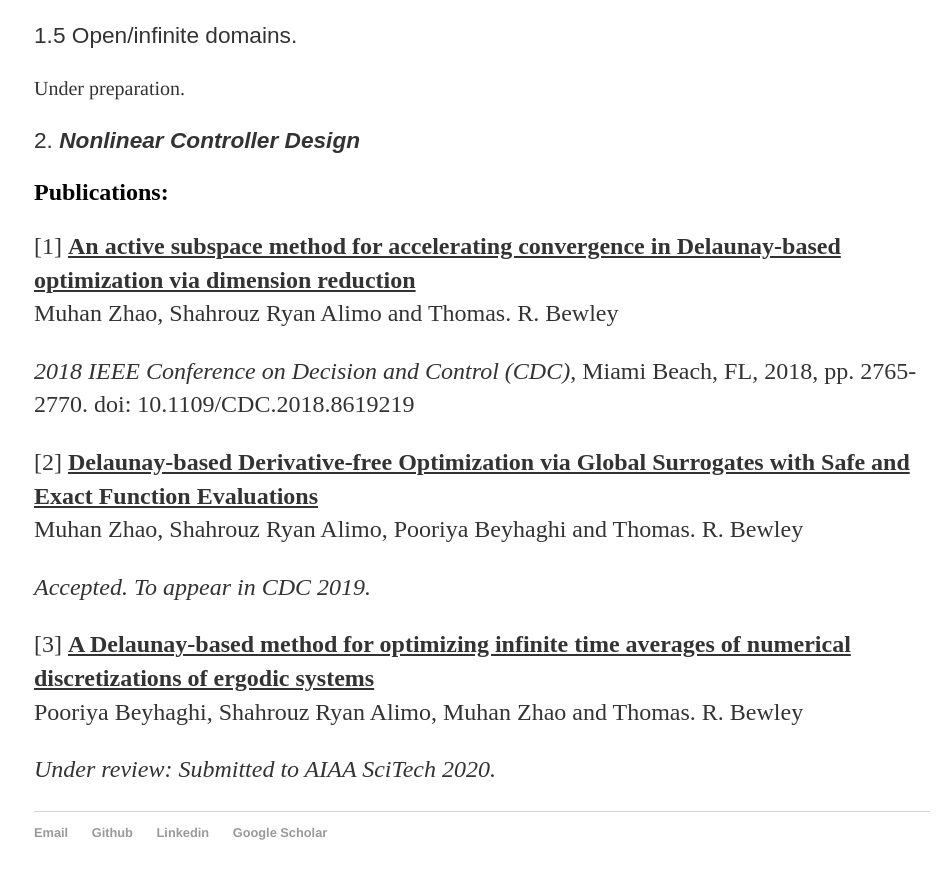
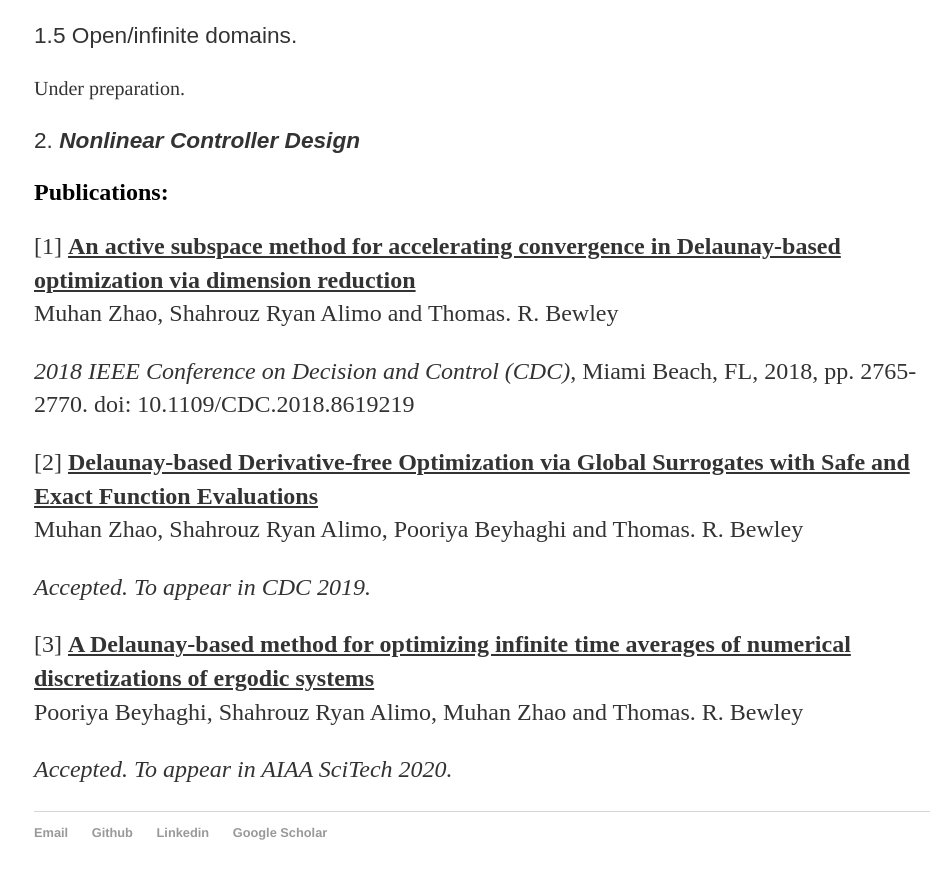
Before and after one commit to kimukook/kimukook.github.io, a Jekyll site: the page built from research/index.html, in a window 1280 px wide and 900 px high, scrolled down 2071 px. Shown: the top 879 px of the window, without its empty margins (158-1105 px from the left). Built offline with Jekyll 4.4.1, drawn with Linux system fonts in a browser that asks for light colours.

Commit message:
Update index.html

```diff
--- a/research/index.html
+++ b/research/index.html
@@ -43,5 +43,5 @@ title: Research
 	<p style="font-family: font-size: 15pt;"> <i> Accepted. To appear in CDC 2019. </i> </p>
 	<p> [3] <b><u> A Delaunay-based method for optimizing infinite time averages of numerical discretizations of ergodic systems</u></b>
 		<br> Pooriya Beyhaghi, Shahrouz Ryan Alimo, Muhan Zhao and Thomas. R. Bewley </p>
-	<p style="font-family: font-size: 15pt;"> <i> Under review: Submitted to AIAA SciTech 2020. </i> </p>
+	<p style="font-family: font-size: 15pt;"> <i> Accepted. To appear in AIAA SciTech 2020. </i> </p>
 </div><!-- /.blurb -->
```
